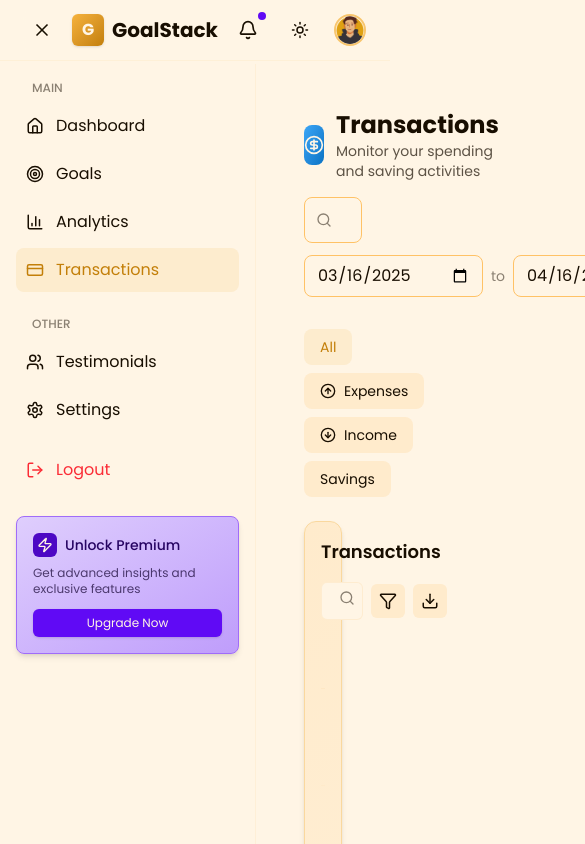
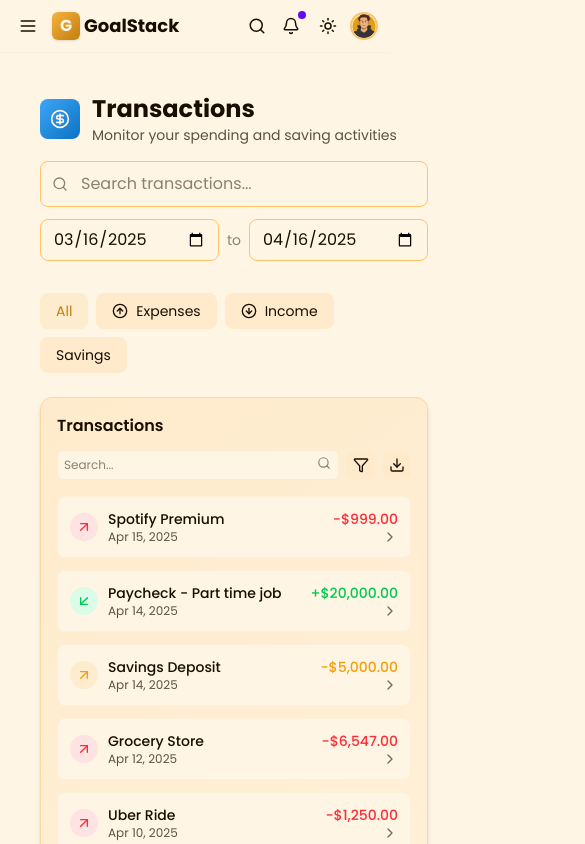
Before and after one commit to LaxmanKondhalkar/goalstack, a Next.js app: page /transactions in a window 390 px wide. Shown: the top 844 px of the page, 585 px wide, since content can reach past the window. Built offline with nearby package versions, Linux system fonts and the light colour scheme.

Commit message:
feat: enhance UI consistency and responsiveness across components

```diff
--- a/app/components/AppLayout.tsx
+++ b/app/components/AppLayout.tsx
@@ -1,6 +1,6 @@
 'use client';
 
-import { useState } from 'react';
+import { useState, useEffect } from 'react';
 import { usePathname } from 'next/navigation';
 import Link from 'next/link';
 import Image from 'next/image';
@@ -27,7 +27,8 @@
 }
 
 export default function AppLayout({ children }: AppLayoutProps) {
-  const [isSidebarOpen, setIsSidebarOpen] = useState(true);
+  const [isSidebarOpen, setIsSidebarOpen] = useState(false);
+  const [isMobileView, setIsMobileView] = useState(false);
   const pathname = usePathname();
   const [notifications] = useState([
     { id: 1, title: "Monthly report available", time: "Just now" },
@@ -35,6 +36,32 @@
     { id: 3, title: "New badge earned: Consistency King", time: "Yesterday" }
   ]);
   const [showNotifications, setShowNotifications] = useState(false);
+  const [showMobileSearch, setShowMobileSearch] = useState(false);
+
+  // Check if we're in mobile view and set sidebar accordingly
+  useEffect(() => {
+    const checkWindowSize = () => {
+      const isMobile = window.innerWidth < 768;
+      setIsMobileView(isMobile);
+      setIsSidebarOpen(!isMobile);
+    };
+
+    // Initial check
+    checkWindowSize();
+
+    // Add event listener
+    window.addEventListener('resize', checkWindowSize);
+
+    // Cleanup
+    return () => window.removeEventListener('resize', checkWindowSize);
+  }, []);
+
+  // Close sidebar when navigating in mobile view
+  useEffect(() => {
+    if (isMobileView) {
+      setIsSidebarOpen(false);
+    }
+  }, [pathname, isMobileView]);
 
   const isActive = (path: string) => {
     return pathname === path;
@@ -43,23 +70,23 @@
   return (
     <>
       {/* Dashboard Header */}
-      <header className="py-3 px-6 sticky top-0 z-50 backdrop-blur-md bg-[var(--background-50)]/90 border-b border-[var(--primary-200)]/20">
+      <header className="py-2 md:py-3 px-3 md:px-6 sticky top-0 z-50 backdrop-blur-md bg-[var(--background-50)]/90 border-b border-[var(--primary-200)]/20">
         <div className="flex justify-between items-center">
           {/* Left side */}
-          <div className="flex items-center gap-3">
+          <div className="flex items-center gap-2 md:gap-3">
             <motion.button
               onClick={() => setIsSidebarOpen(!isSidebarOpen)}
-              className="p-2 rounded-md hover:bg-[var(--primary-100)]"
+              className="p-1.5 md:p-2 rounded-md hover:bg-[var(--primary-100)]"
               whileTap={{ scale: 0.9 }}
               aria-label="Toggle sidebar"
             >
               {isSidebarOpen ? <X size={20} /> : <Menu size={20} />}
             </motion.button>
 
-            <Link href="/" className="flex items-center gap-2">
-              <div className="w-8 h-8 bg-gradient-to-br from-[var(--primary-400)] to-[var(--primary-600)] rounded-md flex items-center justify-center text-[var(--background-50)] font-bold shadow-sm">G</div>
+            <Link href="/" className="flex items-center gap-1 md:gap-2">
+              <div className="w-7 h-7 md:w-8 md:h-8 bg-gradient-to-br from-[var(--primary-400)] to-[var(--primary-600)] rounded-md flex items-center justify-center text-[var(--background-50)] font-bold shadow-sm">G</div>
               <motion.span
-                className="font-bold text-xl"
+                className="font-bold text-lg md:text-xl"
                 initial={{ opacity: 0, x: -10 }}
                 animate={{ opacity: 1, x: 0 }}
                 transition={{ duration: 0.3 }}
@@ -69,32 +96,63 @@
             </Link>
           </div>
 
-          {/* Center - Search */}
-          <div className="hidden md:flex items-center w-1/3 relative">
+          {/* Center - Search (hidden on mobile, toggleable) */}
+          <AnimatePresence>
+            {(!isMobileView || showMobileSearch) && (
+              <motion.div
+                className={`${showMobileSearch ? 'absolute top-full left-0 right-0 p-3 bg-[var(--background-50)] shadow-md' : 'hidden'} md:relative md:flex md:shadow-none items-center md:w-1/3 z-50`}
+                initial={{ opacity: 0, y: -10 }}
+                animate={{ opacity: 1, y: 0 }}
+                exit={{ opacity: 0, y: -10 }}
+                transition={{ duration: 0.2 }}
+              >
+                <div className="relative w-full flex items-center">
                   <input
                     type="text"
                     placeholder="Search..."
                     className="w-full py-2 px-4 pr-10 rounded-lg bg-[var(--background-100)] focus:outline-none focus:ring-2 focus:ring-[var(--primary-300)] transition-all"
                   />
                   <Search size={18} className="absolute right-3 opacity-50" />
+                  {showMobileSearch && (
+                    <button
+                      className="absolute -right-2 -top-2 bg-[var(--primary-100)] rounded-full p-1"
+                      onClick={() => setShowMobileSearch(false)}
+                    >
+                      <X size={14} />
+                    </button>
+                  )}
                 </div>
+              </motion.div>
+            )}
+          </AnimatePresence>
 
           {/* Right side */}
-          <div className="flex items-center gap-4">
+          <div className="flex items-center gap-1 md:gap-4">
+            {/* Mobile search toggle */}
+            {isMobileView && !showMobileSearch && (
+              <motion.button
+                onClick={() => setShowMobileSearch(true)}
+                className="p-1.5 rounded-full hover:bg-[var(--primary-100)]"
+                whileTap={{ scale: 0.9 }}
+              >
+                <Search size={18} />
+              </motion.button>
+            )}
+
             <div className="relative">
               <motion.button
                 onClick={() => setShowNotifications(!showNotifications)}
-                className="p-2 rounded-full hover:bg-[var(--primary-100)] relative"
+                className="p-1.5 md:p-2 rounded-full hover:bg-[var(--primary-100)] relative"
                 whileTap={{ scale: 0.9 }}
               >
-                <Bell size={20} />
+                <Bell size={isMobileView ? 18 : 20} />
                 <span className="absolute top-0 right-0 w-2 h-2 bg-[var(--accent)] rounded-full"></span>
               </motion.button>
 
               <AnimatePresence>
                 {showNotifications && (
                   <motion.div
-                    className="absolute right-0 mt-2 w-72 bg-[var(--background-50)] border border-[var(--primary-200)]/30 rounded-lg shadow-lg overflow-hidden z-50"
+                    className="absolute right-0 mt-2 w-64 md:w-72 bg-[var(--background-50)] border border-[var(--primary-200)]/30 rounded-lg shadow-lg overflow-hidden z-50"
                     initial={{ opacity: 0, y: -10 }}
                     animate={{ opacity: 1, y: 0 }}
                     exit={{ opacity: 0, y: -10 }}
@@ -127,7 +185,7 @@
             <ThemeToggle />
 
             <div className="flex items-center gap-2">
-              <div className="w-8 h-8 rounded-full overflow-hidden border-2 border-[var(--primary-300)]">
+              <div className="w-7 h-7 md:w-8 md:h-8 rounded-full overflow-hidden border-2 border-[var(--primary-300)]">
                 <Image
                   src={mockUserProfile.avatar}
                   alt={mockUserProfile.name}
@@ -142,12 +200,20 @@
         </div>
       </header>
 
-      <div className="flex">
+      <div className="flex relative">
+        {/* Overlay for mobile sidebar */}
+        {isMobileView && isSidebarOpen && (
+          <div
+            className="fixed inset-0 bg-black bg-opacity-50 z-40"
+            onClick={() => setIsSidebarOpen(false)}
+          />
+        )}
+
         {/* Sidebar */}
         <AnimatePresence mode="wait">
           {isSidebarOpen && (
             <motion.aside
-              className="w-64 border-r border-[var(--primary-200)]/20 h-[calc(100vh-4rem)] sticky top-16 overflow-y-auto bg-[var(--background-50)]"
+              className={`${isMobileView ? 'fixed left-0 top-[3.5rem] z-50' : 'relative'} w-64 border-r border-[var(--primary-200)]/20 h-[calc(100vh-3.5rem)] md:h-[calc(100vh-4rem)] overflow-y-auto bg-[var(--background-50)] shadow-lg md:shadow-none`}
               initial={{ x: -260 }}
               animate={{ x: 0 }}
               exit={{ x: -260 }}
@@ -161,6 +227,7 @@
                       <Link
                         href="/"
                         className={`flex items-center gap-3 w-full p-2.5 rounded-lg ${isActive('/') ? 'bg-[var(--primary-100)] text-[var(--primary-600)]' : 'hover:bg-[var(--background-100)]'}`}
+                        onClick={() => isMobileView && setIsSidebarOpen(false)}
                       >
                         <Home size={18} />
                         <span>Dashboard</span>
@@ -170,6 +237,7 @@
                       <Link
                         href="/goals"
                         className={`flex items-center gap-3 w-full p-2.5 rounded-lg ${isActive('/goals') ? 'bg-[var(--primary-100)] text-[var(--primary-600)]' : 'hover:bg-[var(--background-100)]'}`}
+                        onClick={() => isMobileView && setIsSidebarOpen(false)}
                       >
                         <Target size={18} />
                         <span>Goals</span>
@@ -179,6 +247,7 @@
                       <Link
                         href="/analytics"
                         className={`flex items-center gap-3 w-full p-2.5 rounded-lg ${isActive('/analytics') ? 'bg-[var(--primary-100)] text-[var(--primary-600)]' : 'hover:bg-[var(--background-100)]'}`}
+                        onClick={() => isMobileView && setIsSidebarOpen(false)}
                       >
                         <BarChart3 size={18} />
                         <span>Analytics</span>
@@ -188,6 +257,7 @@
                       <Link
                         href="/transactions"
                         className={`flex items-center gap-3 w-full p-2.5 rounded-lg ${isActive('/transactions') ? 'bg-[var(--primary-100)] text-[var(--primary-600)]' : 'hover:bg-[var(--background-100)]'}`}
+                        onClick={() => isMobileView && setIsSidebarOpen(false)}
                       >
                         <CreditCard size={18} />
                         <span>Transactions</span>
@@ -203,6 +273,7 @@
                       <Link
                         href="/testimonials"
                         className={`flex items-center gap-3 w-full p-2.5 rounded-lg ${isActive('/testimonials') ? 'bg-[var(--primary-100)] text-[var(--primary-600)]' : 'hover:bg-[var(--background-100)]'}`}
+                        onClick={() => isMobileView && setIsSidebarOpen(false)}
                       >
                         <Users size={18} />
                         <span>Testimonials</span>
@@ -212,6 +283,7 @@
                       <Link
                         href="/settings"
                         className={`flex items-center gap-3 w-full p-2.5 rounded-lg ${isActive('/settings') ? 'bg-[var(--primary-100)] text-[var(--primary-600)]' : 'hover:bg-[var(--background-100)]'}`}
+                        onClick={() => isMobileView && setIsSidebarOpen(false)}
                       >
                         <Settings size={18} />
                         <span>Settings</span>
@@ -254,13 +326,13 @@
         </AnimatePresence>
 
         {/* Main Content */}
-        <main className={`flex-1 p-6 transition-all duration-300 ${isSidebarOpen ? 'max-w-[calc(100%-16rem)]' : ''}`}>
+        <main className="flex-1 p-4 md:p-6 transition-all duration-300">
           {children}
 
           {/* Footer */}
-          <footer className="border-t border-[var(--primary-200)]/20 pt-6 pb-8 mt-12 text-center text-xs opacity-70">
+          <footer className="border-t border-[var(--primary-200)]/20 pt-4 md:pt-6 pb-6 md:pb-8 mt-8 md:mt-12 text-center text-xs opacity-70">
             <p>© 2025 GoalStack. All rights reserved.</p>
-            <div className="flex justify-center gap-4 mt-2">
+            <div className="flex flex-wrap justify-center gap-3 md:gap-4 mt-2">
               <Link href="#" className="hover:text-[var(--primary)]">Privacy Policy</Link>
               <Link href="#" className="hover:text-[var(--primary)]">Terms of Service</Link>
               <Link href="/testimonials" className="hover:text-[var(--primary)]">Testimonials</Link>
--- a/app/components/TransactionList.tsx
+++ b/app/components/TransactionList.tsx
@@ -1,7 +1,7 @@
 'use client';
 
 import { useState, useMemo } from 'react';
-import { motion } from 'framer-motion';
+import { motion, AnimatePresence } from 'framer-motion';
 import { Transaction } from '../types';
 import {
   ArrowDownLeft,
@@ -11,7 +11,8 @@
   Search,
   Download,
   AlertCircle,
-  Check
+  Check,
+  ChevronRight
 } from 'lucide-react';
 
 interface TransactionListProps {
@@ -24,6 +25,7 @@
   const [categoryFilter, setCategoryFilter] = useState<string | null>(null);
   const [typeFilter, setTypeFilter] = useState<string | null>(null);
   const [showFilters, setShowFilters] = useState(false);
+  const [expandedTransaction, setExpandedTransaction] = useState<string | null>(null);
 
   // Extract unique categories
   const categories = useMemo(() => {
@@ -94,45 +96,58 @@
     }
   };
 
+  const toggleTransaction = (id: string) => {
+    if (expandedTransaction === id) {
+      setExpandedTransaction(null);
+    } else {
+      setExpandedTransaction(id);
+    }
+  };
+
   return (
     <div className="card-elevated">
-      <div className="mb-6">
-        <div className="flex flex-col gap-4 sm:flex-row sm:items-center sm:justify-between">
-          <h3 className="text-lg font-semibold">Transactions</h3>
+      <div className="mb-4 md:mb-6">
+        <div className="flex flex-col gap-3 sm:flex-row sm:items-center sm:justify-between">
+          <h3 className="text-base md:text-lg font-semibold">Transactions</h3>
 
           <div className="flex gap-2 items-center">
-            <div className="relative">
+            <div className="relative flex-grow">
               <input
                 type="text"
-                placeholder="Search transactions..."
+                placeholder="Search..."
                 value={searchQuery}
                 onChange={(e) => setSearchQuery(e.target.value)}
-                className="p-2 pr-8 text-sm rounded-md border border-[var(--primary-200)]/30 bg-[var(--background-50)] w-full"
+                className="p-1.5 md:p-2 pr-7 md:pr-8 text-xs md:text-sm rounded-md border border-[var(--primary-200)]/30 bg-[var(--background-50)] w-full"
               />
-              <Search className="absolute right-2 top-2 opacity-50 w-4 h-4" />
+              <Search className="absolute right-2 top-1.5 md:top-2 opacity-50 w-3.5 h-3.5 md:w-4 md:h-4" />
             </div>
 
             <motion.button
               onClick={() => setShowFilters(!showFilters)}
-              className={`p-2 rounded-md ${showFilters ? 'bg-[var(--primary-100)]' : 'bg-[var(--background-100)]'}`}
+              className={`p-1.5 md:p-2 rounded-md ${showFilters ? 'bg-[var(--primary-100)]' : 'bg-[var(--background-100)]'}`}
               whileTap={{ scale: 0.95 }}
+              aria-label="Filter transactions"
             >
-              <Filter size={18} />
+              <Filter size={16} className="md:hidden" />
+              <Filter size={18} className="hidden md:block" />
             </motion.button>
 
             <motion.button
-              className="p-2 rounded-md bg-[var(--background-100)]"
+              className="p-1.5 md:p-2 rounded-md bg-[var(--background-100)]"
               whileTap={{ scale: 0.95 }}
               title="Export transactions"
+              aria-label="Export transactions"
             >
-              <Download size={18} />
+              <Download size={16} className="md:hidden" />
+              <Download size={18} className="hidden md:block" />
             </motion.button>
           </div>
         </div>
 
+        <AnimatePresence>
           {showFilters && (
             <motion.div
-            className="mt-4 p-4 rounded-lg bg-[var(--background-100)] grid grid-cols-1 sm:grid-cols-3 gap-4"
+              className="mt-3 md:mt-4 p-3 md:p-4 rounded-lg bg-[var(--background-100)] grid grid-cols-1 sm:grid-cols-3 gap-3 md:gap-4"
               initial={{ opacity: 0, height: 0 }}
               animate={{ opacity: 1, height: 'auto' }}
               exit={{ opacity: 0, height: 0 }}
@@ -143,14 +158,14 @@
                   <select
                     value={categoryFilter || ''}
                     onChange={(e) => setCategoryFilter(e.target.value || null)}
-                  className="appearance-none w-full p-2 rounded-md border border-[var(--primary-200)]/30 bg-[var(--background-50)] text-sm"
+                    className="appearance-none w-full p-1.5 md:p-2 rounded-md border border-[var(--primary-200)]/30 bg-[var(--background-50)] text-xs md:text-sm"
                   >
                     <option value="">All Categories</option>
                     {categories.map(category => (
                       <option key={category} value={category}>{category}</option>
                     ))}
                   </select>
-                <ChevronDown size={16} className="absolute right-2 top-2.5 opacity-50" />
+                  <ChevronDown size={14} className="absolute right-2 top-2 opacity-50" />
                 </div>
               </div>
 
@@ -160,7 +175,7 @@
                   <select
                     value={typeFilter || ''}
                     onChange={(e) => setTypeFilter(e.target.value || null)}
-                  className="appearance-none w-full p-2 rounded-md border border-[var(--primary-200)]/30 bg-[var(--background-50)] text-sm"
+                    className="appearance-none w-full p-1.5 md:p-2 rounded-md border border-[var(--primary-200)]/30 bg-[var(--background-50)] text-xs md:text-sm"
                   >
                     <option value="">All Types</option>
                     <option value="income">Income</option>
@@ -168,25 +183,27 @@
                     <option value="saving">Saving</option>
                     <option value="transfer">Transfer</option>
                   </select>
-                <ChevronDown size={16} className="absolute right-2 top-2.5 opacity-50" />
+                  <ChevronDown size={14} className="absolute right-2 top-2 opacity-50" />
                 </div>
               </div>
 
               <div className="flex items-end">
                 <button
                   onClick={handleClearFilters}
-                className="p-2 text-sm w-full bg-[var(--background-50)] border border-[var(--primary-200)]/30 rounded-md hover:bg-[var(--primary-100)]"
+                  className="p-1.5 md:p-2 text-xs md:text-sm w-full bg-[var(--background-50)] border border-[var(--primary-200)]/30 rounded-md hover:bg-[var(--primary-100)]"
                 >
                   Clear Filters
                 </button>
               </div>
             </motion.div>
           )}
+        </AnimatePresence>
       </div>
 
       {filteredTransactions.length > 0 ? (
         <>
-          <div className="overflow-x-auto">
+          {/* Desktop table view (hidden on mobile) */}
+          <div className="hidden md:block overflow-x-auto">
             <table className="w-full">
               <thead>
                 <tr className="border-b border-[var(--primary-200)]/20">
@@ -243,6 +260,78 @@
             </table>
           </div>
 
+          {/* Mobile card view (shown only on mobile) */}
+          <div className="md:hidden space-y-3">
+            {filteredTransactions.map((transaction) => (
+              <motion.div
+                key={transaction.id}
+                className="bg-[var(--background-50)] border border-[var(--primary-200)]/20 rounded-lg overflow-hidden"
+                initial={{ opacity: 0 }}
+                animate={{ opacity: 1 }}
+                transition={{ duration: 0.3 }}
+              >
+                <div
+                  className="p-3 flex items-center justify-between cursor-pointer"
+                  onClick={() => toggleTransaction(transaction.id)}
+                >
+                  <div className="flex items-center">
+                    <div className={`p-1.5 rounded-full ${transaction.type === 'income' ? 'bg-green-100' : transaction.type === 'expense' ? 'bg-red-100' : 'bg-[var(--primary-100)]'} mr-2.5`}>
+                      <div className={`${getTransactionColor(transaction)}`}>
+                        {getTransactionIcon(transaction)}
+                      </div>
+                    </div>
+                    <div>
+                      <p className="font-medium text-sm">{transaction.description}</p>
+                      <p className="text-xs opacity-70">{formatDate(transaction.date)}</p>
+                    </div>
+                  </div>
+                  <div className="flex flex-col items-end">
+                    <span className={`text-sm font-medium ${getTransactionColor(transaction)}`}>
+                      {formatAmount(transaction.amount)}
+                    </span>
+                    <motion.div
+                      animate={{ rotate: expandedTransaction === transaction.id ? 90 : 0 }}
+                      transition={{ duration: 0.2 }}
+                    >
+                      <ChevronRight size={16} className="opacity-60" />
+                    </motion.div>
+                  </div>
+                </div>
+
+                <AnimatePresence>
+                  {expandedTransaction === transaction.id && (
+                    <motion.div
+                      initial={{ height: 0, opacity: 0 }}
+                      animate={{ height: "auto", opacity: 1 }}
+                      exit={{ height: 0, opacity: 0 }}
+                      className="px-3 pb-3 border-t border-[var(--primary-200)]/10"
+                    >
+                      <div className="pt-2 space-y-2 text-xs">
+                        <div className="flex justify-between">
+                          <span className="opacity-70">Category</span>
+                          <span className="font-medium px-2 py-0.5 rounded-full bg-[var(--background-100)]">{transaction.category}</span>
+                        </div>
+                        {transaction.recurring && (
+                          <div className="flex justify-between">
+                            <span className="opacity-70">Recurring</span>
+                            <div className="flex items-center text-[var(--primary-500)]">
+                              <Check className="w-3 h-3 mr-1" />
+                              <span>Yes</span>
+                            </div>
+                          </div>
+                        )}
+                        <div className="flex justify-between">
+                          <span className="opacity-70">Type</span>
+                          <span className="capitalize">{transaction.type}</span>
+                        </div>
+                      </div>
+                    </motion.div>
+                  )}
+                </AnimatePresence>
+              </motion.div>
+            ))}
+          </div>
+
           {showAllLink && (
             <div className="mt-4 text-center">
               <a href="/transactions" className="text-[var(--primary-500)] text-sm hover:underline font-medium">View All Transactions</a>
@@ -250,9 +339,10 @@
           )}
         </>
       ) : (
-        <div className="py-12 text-center">
+        <div className="py-8 md:py-12 text-center">
           <div className="flex justify-center mb-3">
-            <AlertCircle size={48} className="text-[var(--primary-400)] opacity-50" />
+            <AlertCircle size={32} className="md:hidden text-[var(--primary-400)] opacity-50" />
+            <AlertCircle size={48} className="hidden md:block text-[var(--primary-400)] opacity-50" />
           </div>
           <h4 className="font-medium mb-1">No transactions found</h4>
           <p className="text-sm opacity-70">Try adjusting your search or filter criteria</p>
```
Also changed, not shown: app/components/AddGoalForm.tsx (+24 -22 lines), app/components/GoalCard.tsx (+7 -7 lines), app/components/GoalsList.tsx (+16 -12 lines). Lines whose indentation alone changed are shown as unchanged.
